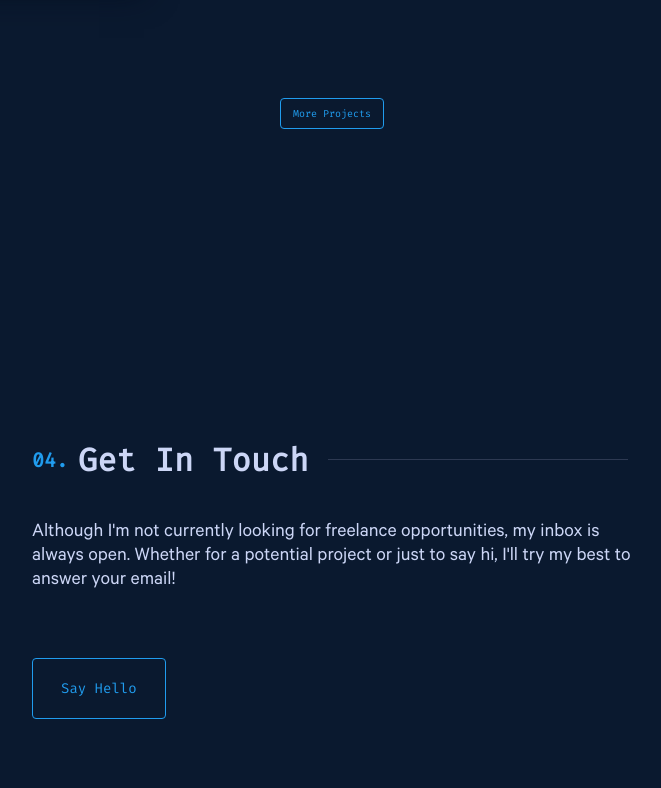
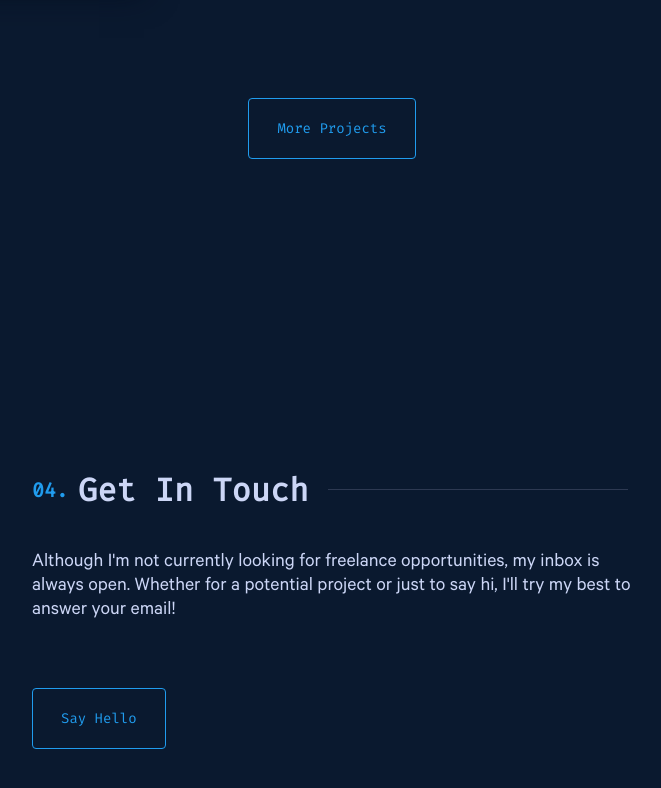
Before and after one commit to anthonyvelazquez/Portfolio-V4, an Angular app: page / in a window 1280 px wide. Shown: the part 3838-4626 px from the top of the page, without its empty margins (308-969 px from the left). Built offline with nearby package versions, Linux system fonts and the light colour scheme.

Commit message:
Class Error Fixed

```diff
--- a/src/app/app.component.html
+++ b/src/app/app.component.html
@@ -162,7 +162,7 @@
         </div>
       </div>
       <div class="buttons">
-        <a class="more-button" target="_blank" href="https://www.github.com" class="button button--blue-outline">More Projects</a>
+        <a target="_blank" href="https://www.github.com" class="more-button button button--blue-outline">More Projects</a>
       </div>
     </section>
     <section id="contact" class="contact">
```
